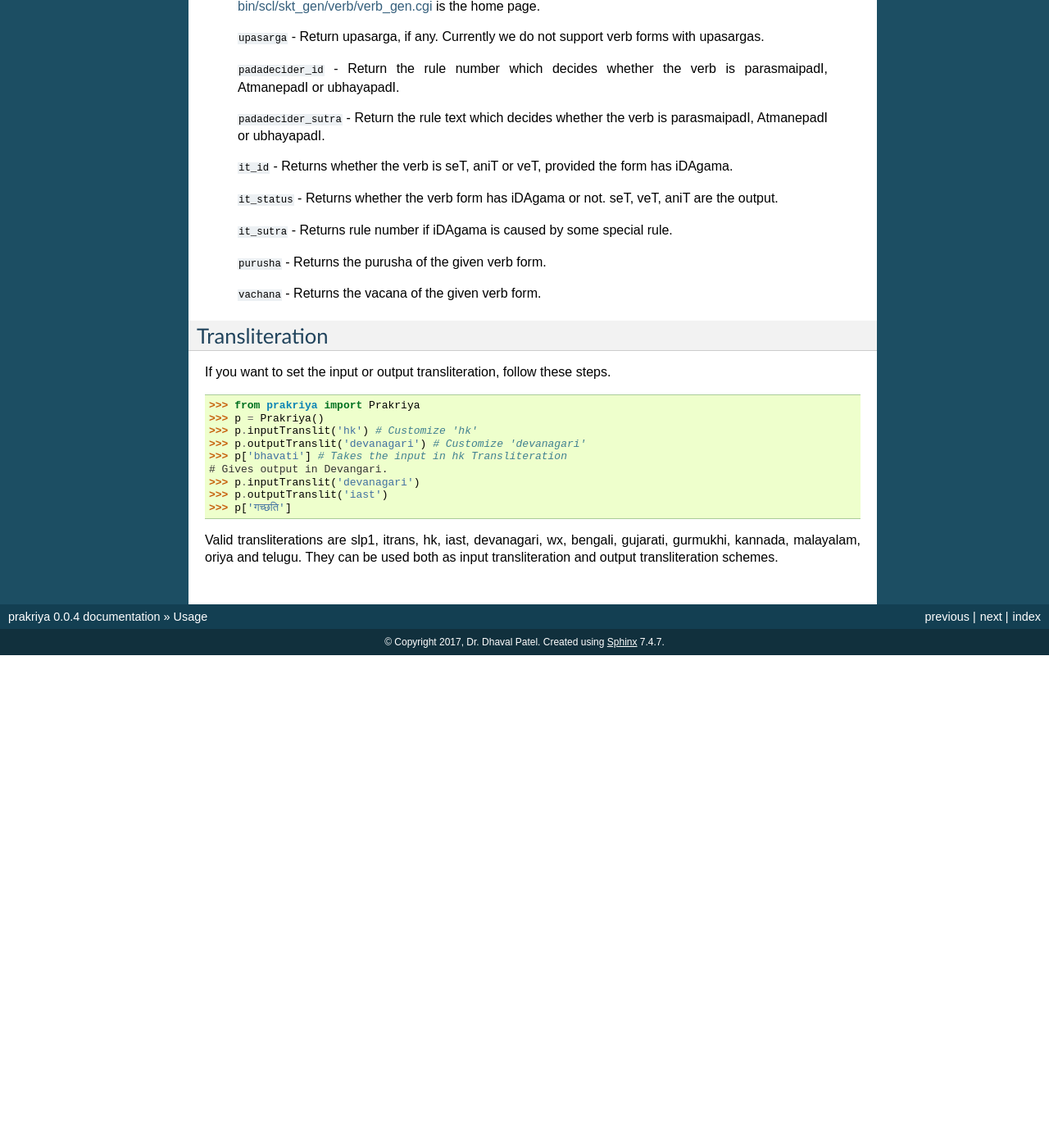
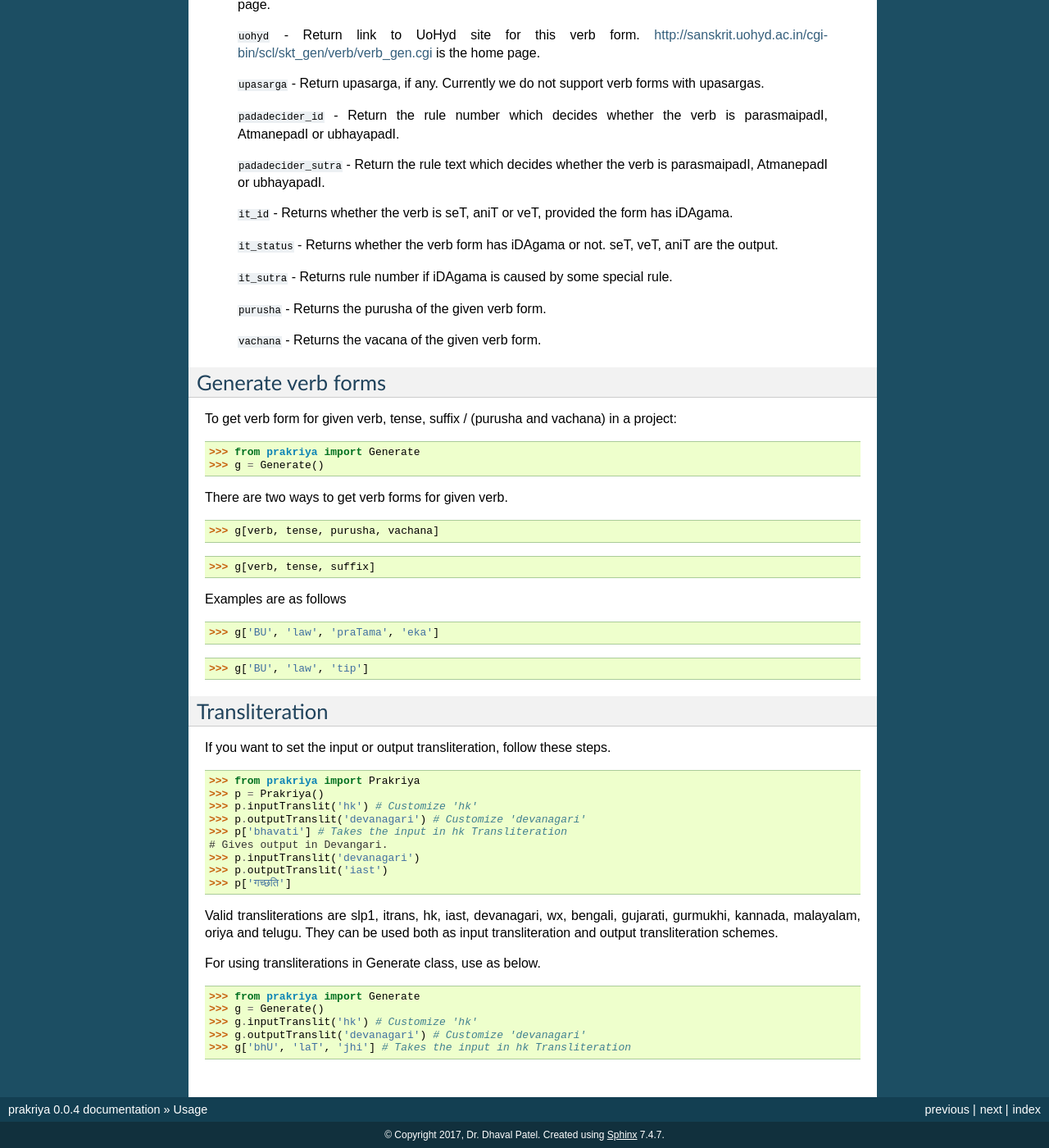
Before and after one commit to drdhaval2785/python-prakriya, a Sphinx documentation site: the page built from docs/usage.rst, in a window 1280 px wide and 1400 px high, scrolled down 1247 px. Shown: the whole window at 82% size. Built offline with Sphinx 7.4.7, drawn with Linux system fonts in a browser that asks for light colours; pages that are not in the unit, such as notebooks, are missing from menus; before the commit the page ends 2046 px from its top, so only the background shows below that; some of the changed text lies outside the part shown.

```diff
--- a/HISTORY.rst
+++ b/HISTORY.rst
@@ -25,3 +25,8 @@ jsonindex.json file which was crucial and missed in v0.0.2, added back.
 2. Adding data file in system specific locations like APPDATA. See #6 .
 3. Made code python 2.7, 3.3, 3.4, 3.5, 3.6 compliant.
 4. Corrected all errors / smells identified by landscape.io.
+
+0.0.5 (2018-01-13)
+------------------
+
+1. Added verb form generation facility. See https://github.com/drdhaval2785/prakriya/issues/39.
--- a/docs/usage.rst
+++ b/docs/usage.rst
@@ -1,6 +1,9 @@
 =====
 Usage
 =====
+
+prakriya
+--------
 
 To use prakriya in a project::
 
@@ -77,6 +80,27 @@ Valid values of ``field`` and expected output are as follows.
 
     ``vachana`` - Returns the vacana of the given verb form.
 
+Generate verb forms
+-------------------
+
+To get verb form for given verb, tense, suffix / (purusha and vachana) in a project::
+
+    >>> from prakriya import Generate
+    >>> g = Generate()
+
+There are two ways to get verb forms for given verb.
+
+    >>> g[verb, tense, purusha, vachana]
+
+    >>> g[verb, tense, suffix]
+
+Examples are as follows
+
+  >>> g['BU', 'law', 'praTama', 'eka']
+
+  >>> g['BU', 'law', 'tip']
+
+
 Transliteration
 ---------------
 
@@ -95,3 +119,11 @@ If you want to set the input or output transliteration, follow these steps.
 Valid transliterations are slp1, itrans, hk, iast, devanagari, wx, bengali,
 gujarati, gurmukhi, kannada, malayalam, oriya and telugu.
 They can be used both as input transliteration and output transliteration schemes.
+
+For using transliterations in Generate class, use as below.
+
+>>> from prakriya import Generate
+>>> g = Generate()
+>>> g.inputTranslit('hk') # Customize 'hk'
+>>> g.outputTranslit('devanagari') # Customize 'devanagari'
+>>> g['bhU', 'laT', 'jhi'] # Takes the input in hk Transliteration
```
